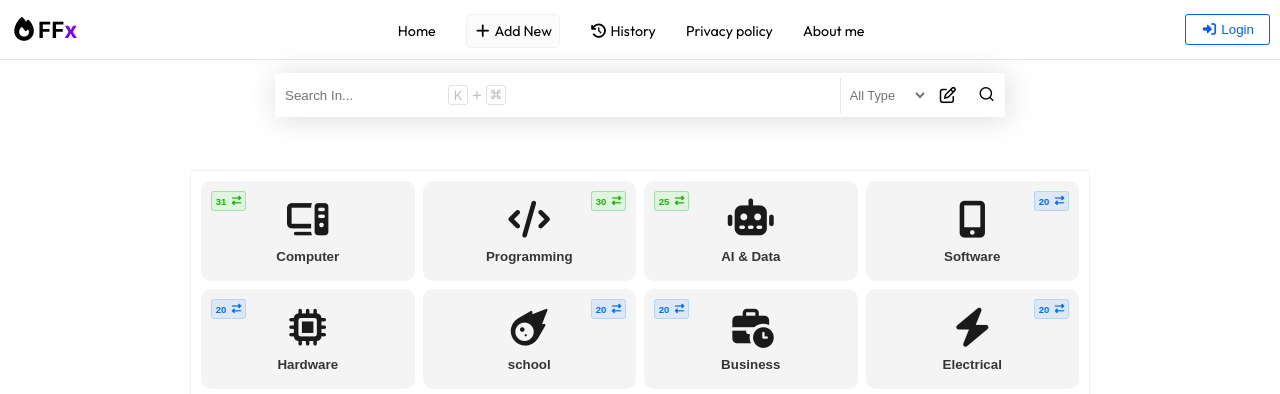
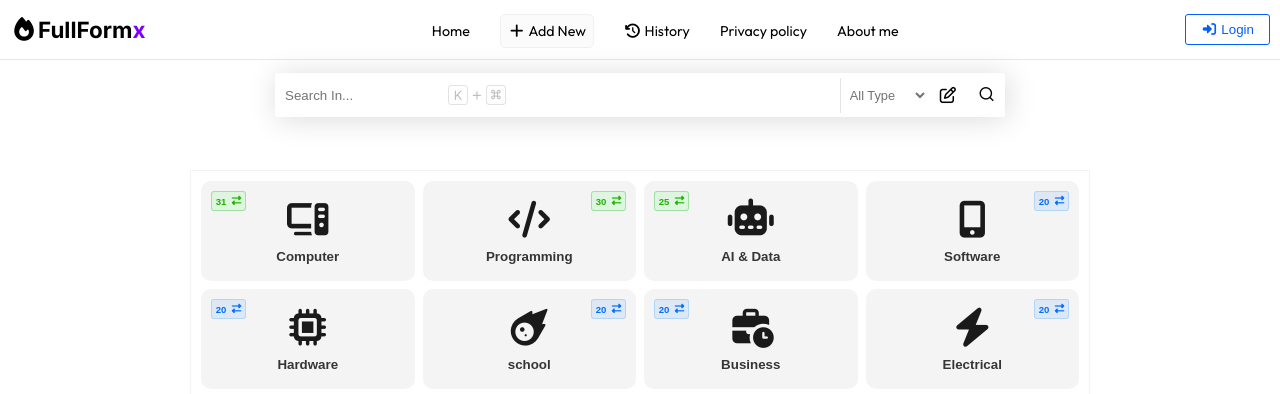
Before and after one commit to TuhinCds/FullForm_Finder.web, a plain HTML site: page index.html in a window 1280 px wide. Shown: the top 394 px of the page. Drawn offline with nearby package versions, Linux system fonts and the light colour scheme; a web font is replaced by a local one.

Commit message:
add new texts

```diff
--- a/index.html
+++ b/index.html
@@ -16,7 +16,7 @@
     <div id="overlyOther"></div>
     <header class="header">
         <div class="header_wraper">
-            <div class="logo"><i class="fa-solid fa-fire"></i>FF<span class="last-x">x</span></div>
+            <div class="logo"><i class="fa-solid fa-fire"></i>FullForm<span class="last-x">x</span></div>
             <div class="top_bar_item_middle">
                 <nav>
                     <ul>
```
